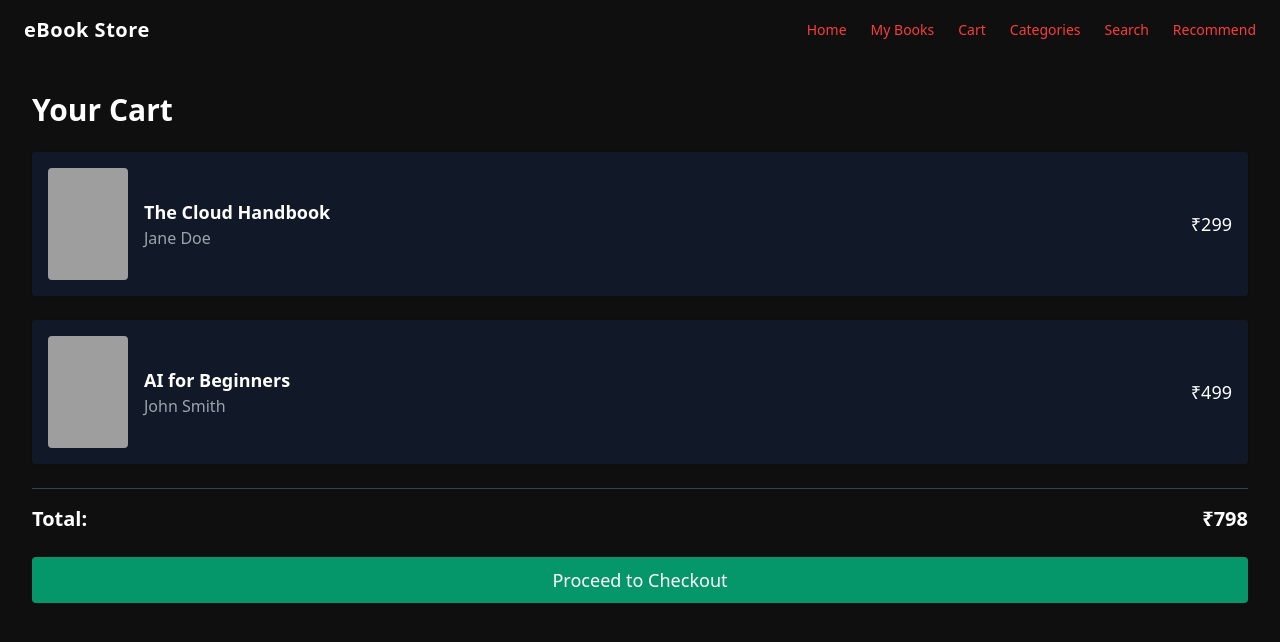
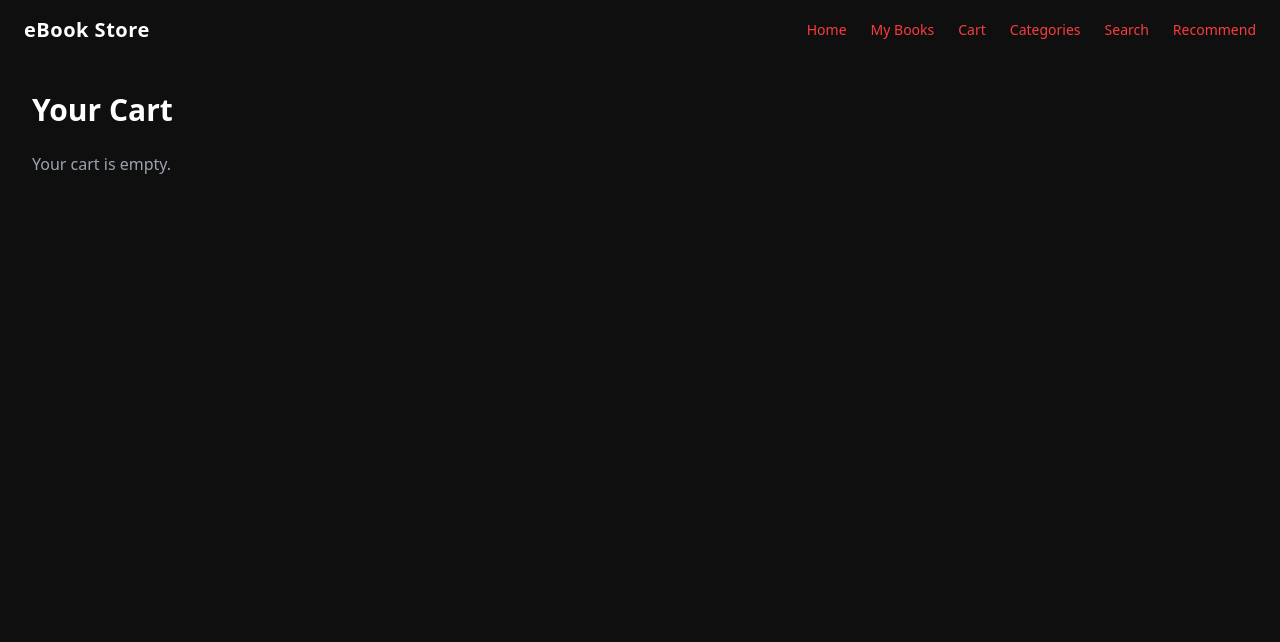
Before and after one commit to Amogh052003/E-book-frontend, a React (Vite) app: page /cart in a window 1280 px wide. Shown: the top 642 px of the page. Built offline with nearby package versions, Linux system fonts and the light colour scheme; grey boxes are pictures that could not be loaded.

Commit message:
Update Cart.jsx

```diff
--- a/src/pages/Cart.jsx
+++ b/src/pages/Cart.jsx
@@ -1,60 +1,58 @@
+import { useCart } from "../context/CartContext";
+
 export default function Cart() {
-  const cartItems = [
-    {
-      id: 1,
-      title: "The Cloud Handbook",
-      author: "Jane Doe",
-      price: 299,
-      cover: "https://images.unsplash.com/photo-1503023345310-bd7c1de61c7d",
-    },
-    {
-      id: 2,
-      title: "AI for Beginners",
-      author: "John Smith",
-      price: 499,
-      cover: "https://images.unsplash.com/photo-1512820790803-83ca734da794",
-    },
-  ];
+  const { cartItems, removeFromCart } = useCart();
 
-  const totalPrice = cartItems.reduce((total, item) => total + item.price, 0);
+  const total = cartItems.reduce((sum, item) => sum + (item.price || 0), 0);
 
   return (
-    <div className="p-8">
-      <h1 className="text-3xl font-bold text-white mb-6">Your Cart</h1>
+    <div className="p-8 text-white min-h-screen bg-neutral-950">
+      <h1 className="text-3xl font-bold mb-6">Your Cart</h1>
 
       {cartItems.length === 0 ? (
         <p className="text-gray-400">Your cart is empty.</p>
       ) : (
-        <div className="space-y-6">
-          {cartItems.map((item) => (
+        <>
+          <div className="grid gap-4">
+            {cartItems.map((item, index) => (
               <div
-              key={item.id}
-              className="flex items-center justify-between bg-gray-900 p-4 rounded shadow"
+                key={index}
+                className="bg-white text-gray-900 rounded-lg p-4 flex items-center gap-4 shadow"
               >
-              <div className="flex items-center space-x-4">
                 <img
-                  src={item.cover}
+                  src={item.coverImage}
                   alt={item.title}
-                  className="w-20 h-28 object-cover rounded"
+                  className="w-24 h-32 object-cover rounded"
                 />
-                <div>
-                  <h2 className="text-lg font-semibold text-white">{item.title}</h2>
-                  <p className="text-gray-400">{item.author}</p>
+                <div className="flex-grow">
+                  <h3 className="text-xl font-semibold">{item.title}</h3>
+                  <p className="text-sm text-gray-600">{item.author}</p>
+                  <p className="text-lg font-bold text-blue-600 mt-2">
+                    ₹{item.price || 0}
+                  </p>
                 </div>
-              </div>
-              <div className="text-white text-lg">₹{item.price}</div>
+                <button
+                  onClick={() => removeFromCart(item)}
+                  className="bg-red-500 hover:bg-red-600 text-white px-4 py-2 rounded text-sm"
+                >
+                  Remove
+                </button>
               </div>
             ))}
-
-          <div className="flex justify-between items-center mt-6 border-t border-gray-700 pt-4">
-            <span className="text-xl font-bold text-white">Total:</span>
-            <span className="text-xl font-bold text-white">₹{totalPrice}</span>
           </div>
 
-          <button className="w-full mt-4 bg-green-600 hover:bg-green-700 text-white py-2 px-4 rounded text-lg">
+          <div className="mt-8 text-right">
+            <h2 className="text-xl font-bold">
+              Total: ₹{total.toFixed(2)}
+            </h2>
+            <button
+              className="mt-4 bg-green-600 hover:bg-green-700 text-white px-6 py-3 rounded"
+              onClick={() => alert("Checkout functionality coming soon!")}
+            >
               Proceed to Checkout
             </button>
           </div>
+        </>
       )}
     </div>
   );
```
Lines whose indentation alone changed are shown as unchanged.
